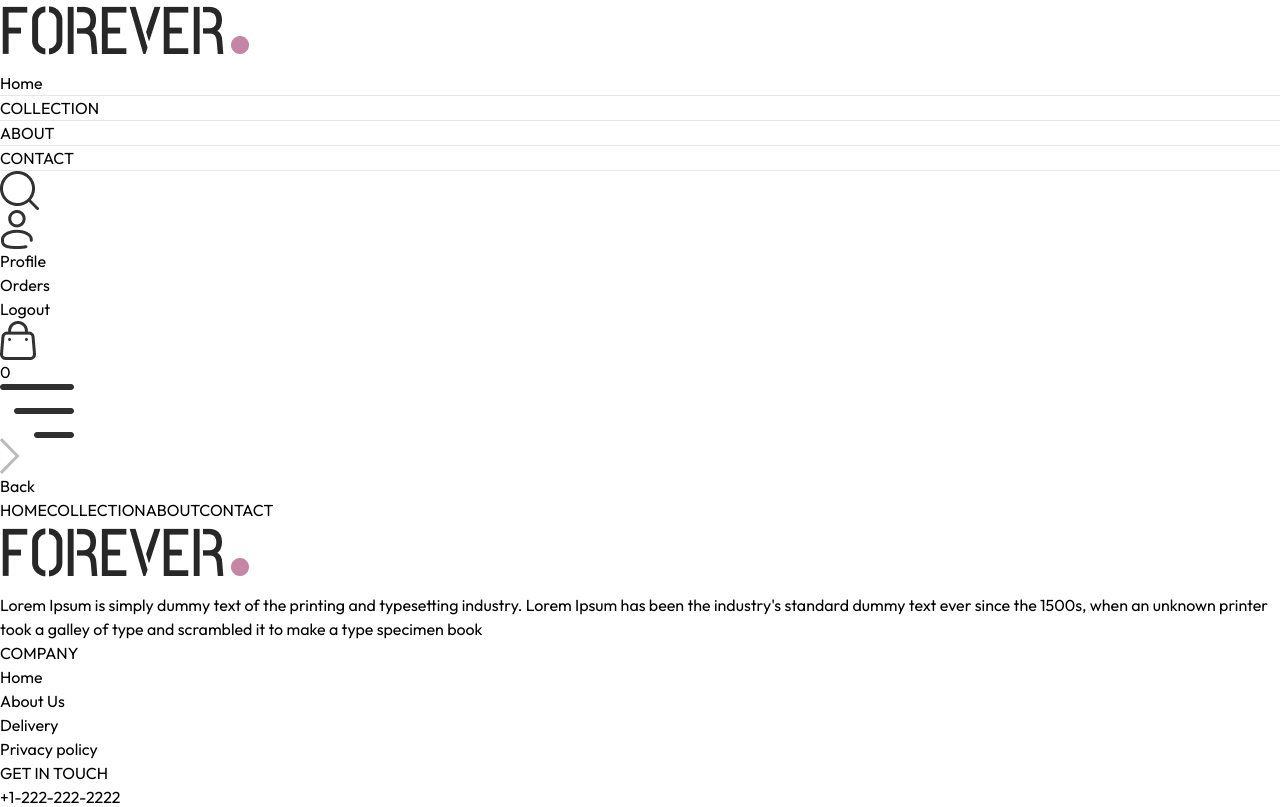
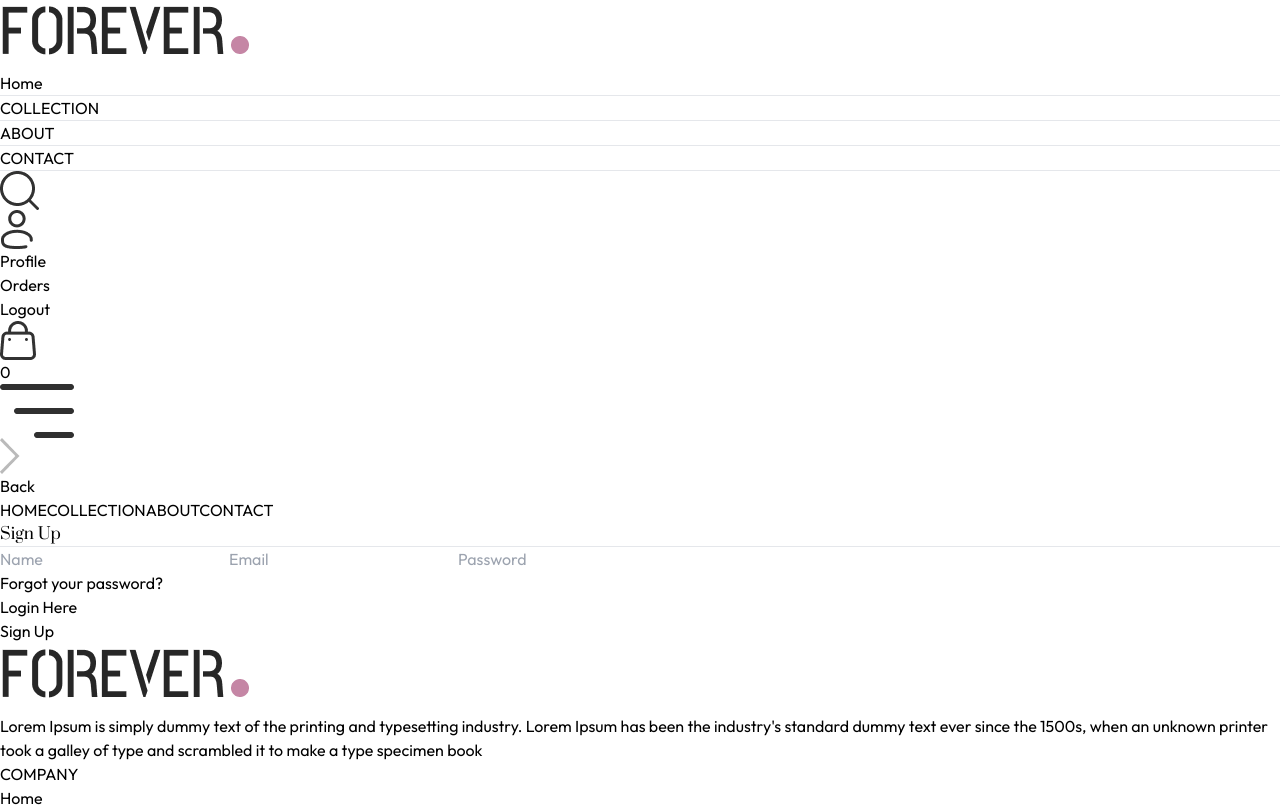
Before and after one commit to rachanonnuk-spec/E-commerce, a React (Vite) app: page /login in a window 1280 px wide. Shown: the top 807 px of the page. Built offline with nearby package versions, Linux system fonts and the light colour scheme.

Commit message:
added login page

```diff
--- a/src/pages/Login.jsx
+++ b/src/pages/Login.jsx
@@ -1,10 +1,33 @@
-import React from 'react'
+import React, { useState } from 'react'
 
 function Login() {
+
+  const [currentState, setCurrentState] = useState('Sign Up');
+
+  const onSubmitHandler = async (event)=>{
+      event.preventDefault();
+  }
+
   return (
-    <div>
+    <form onSubmit={onSubmitHandler} className='flex flex-col items-center w-[90%] sm:max-w-96 m-auto mt-14 gap-4 text-gray-800'>
+      <div className='inline-flex items-center gap-2 mb-2 mt-10'>
+        <p className='prata-regular text-3xl'>{currentState}</p>
+        <hr className='border-none h-[1.5px] w-8 bg-gray-800' />
+      </div>
+      {currentState === 'Login' ? '' :<input type="text" className='w-full px-3 py-2 border border-gray-800 ' placeholder='Name' required/>}
+      <input type="email" className='w-full px-3 py-2 border border-gray-800 ' placeholder='Email' required/>
+      <input type="password" className='w-full px-3 py-2 border border-gray-800 ' placeholder='Password' required/>
+      <div className='w-full flex justify-between tet-sm mt-[8px]'>
+          <p className='cursor-pointer'>Forgot your password?</p>
+          {
+            currentState === 'Login'
+            ? <p onClick={()=>setCurrentState('Sign Up')} className='cursor-pointer' >Create account</p>
+            : <p onClick={()=>setCurrentState('Login')} className='cursor-pointer' >Login Here</p>
+          }
+      </div>
+      <button className='bg-black text-white font-light px-8 py-2 mt-4'>{currentState === 'Login' ? 'Sign In' : 'Sign Up'}</button>
 
-    </div>
+    </form>
   )
 }
 
--- a/src/pages/Order.jsx
+++ b/src/pages/Order.jsx
@@ -1,7 +1,6 @@
 import React, { useContext } from 'react'
 import { ShopContext } from '../context/ShopContext'
 import Title from '../components/Title';
-import { Link } from 'react-router-dom';
 
 function Order() {
 
@@ -17,7 +16,7 @@
           products.slice(1,4).map((item,index)=>(
             <div key={index} className='py-4 border-t border-b text-gray-700 flex flex-col md:flex-row md:items-center md:justify-between gap-4'>
                 <div className='flex items-start gap-6 text-sm'>
-                    <Link to='/login'><img className='w-16 sm:w-16' src={item.image[0]} alt="" /></Link>
+                    <img className='w-16 sm:w-16' src={item.image[0]} alt="" />
                     <div>
                       <p className='sm:text-base font-medium'>{item.name}</p>
                       <div className='flex items-center gap-3 mt-2 text-base text-gray-700'>
```
